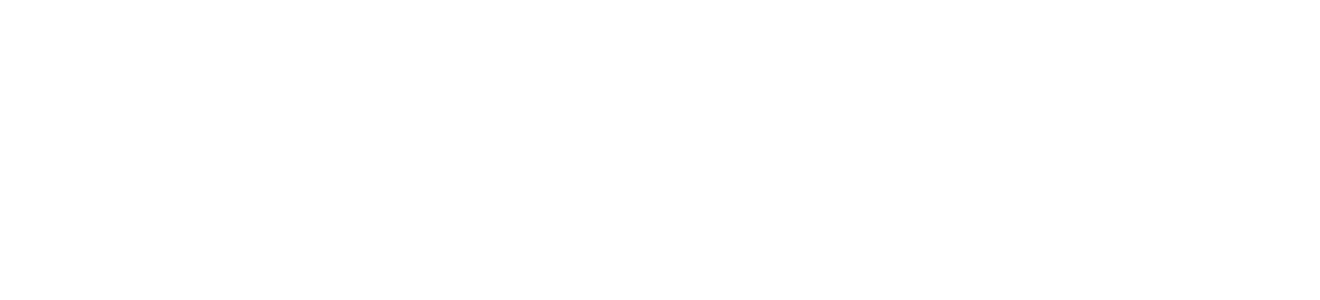
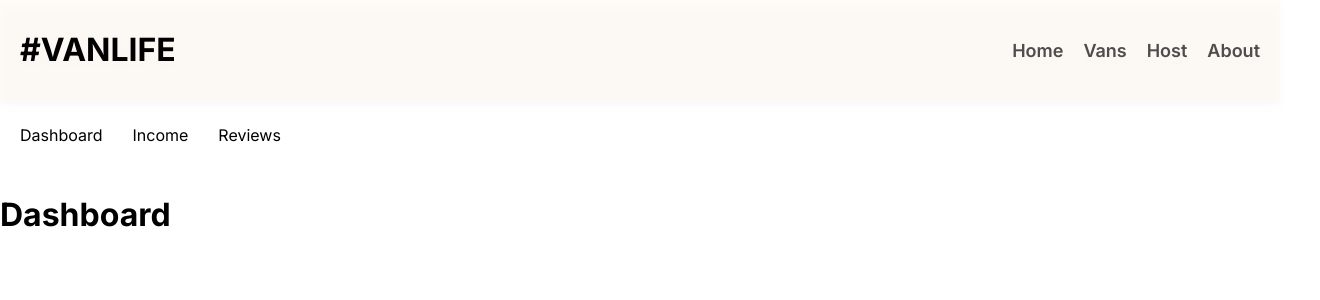
Before and after one commit to Stratoscaster/VanLife, a React (Vite) app: page /host/dashboard in a window 1280 px wide. Before the commit this address had no page. Shown: the top 300 px of the page, 1320 px wide, since content can reach past the window. Built offline with nearby package versions, Linux system fonts and the light colour scheme; what miragejs would draw is missing.

Commit message:
Dashboard setup

```diff
--- a/src/App.css
+++ b/src/App.css
@@ -1,3 +1,3 @@
 .app-container {
-	background-color: rgba(253, 232, 206, 0.1);
+	background-color: white;
 }
--- a/src/App.jsx
+++ b/src/App.jsx
@@ -5,9 +5,14 @@
 import {createGlobalStyle} from "styled-components"
 import './server.js'
 import Vans from "./components/Vans/Vans.jsx";
-import NavBar from "./components/NavBar/NavBar.jsx";
 import VanDetail from "./components/Vans/VanDetail/VanDetail.jsx";
 import Layout from './components/Layout/Layout.jsx'
+
+import HostLayout from "./components/Layout/HostLayout.jsx";
+import Dashboard from "./components/Host/Dashboard.jsx";
+import Income from "./components/Host/Income.jsx";
+import Reviews from "./components/Host/Reviews.jsx";
+
 
 const GlobalStyle = createGlobalStyle`
   body, .react-root {
@@ -33,6 +38,15 @@
 							   element={<About/>}/>
 						<Route path={"/vans"}
 							   element={<Vans/>}/>
+						<Route path={'/host'}
+							   element={<HostLayout/>}>
+							<Route path={'/host/income'}
+								   element={<Income/>}/>
+							<Route path={'/host/reviews'}
+								   element={<Reviews/>}/>
+							<Route path={'/host/dashboard'}
+								   element={<Dashboard/>}/>
+						</Route>
 						<Route path={"/vans/:id"}
 							   element={<VanDetail/>}/>
 					</Route>
--- /dev/null
+++ b/src/components/Host/Dashboard.css
@@ -0,0 +1,3 @@
+.DASH__page-container {
+	background-color: white;
+}
--- /dev/null
+++ b/src/components/Host/Dashboard.jsx
@@ -0,0 +1,10 @@
+import React from 'react';
+import {Outlet} from 'react-router-dom';
+import './Dashboard.css';
+export default function Dashboard() {
+	return (<>
+		<div className={'DASH__page-container'}>
+			<h1>Dashboard</h1>
+		</div>
+	</>);
+}
--- /dev/null
+++ b/src/components/Host/Income.css
@@ -0,0 +1,3 @@
+.INCOME__page-container {
+	background-color: white;
+}
--- /dev/null
+++ b/src/components/Host/Income.jsx
@@ -0,0 +1,9 @@
+import React from 'react';
+
+export default function Income() {
+	return (<>
+		<div className={'INCOME__page-container'}>
+			<h1>Income</h1>
+		</div>
+	</>);
+}
--- /dev/null
+++ b/src/components/Host/Reviews.css
@@ -0,0 +1,3 @@
+.REVIEWS__page-container {
+	background-color: white;
+}
--- /dev/null
+++ b/src/components/Host/Reviews.jsx
@@ -0,0 +1,9 @@
+import React from 'react';
+import './Reviews.css'
+export default function Reviews() {
+	return (<>
+		<div className={'REVIEWS__page-container'}>
+			<h1>Reviews</h1>
+		</div>
+	</>);
+}
--- /dev/null
+++ b/src/components/Layout/HostLayout.css
@@ -0,0 +1,14 @@
+.HLAYOUT__navbar-container {
+	min-width: 100vw;
+	min-height: 30px;
+	padding: 20px;
+	display: flex;
+	flex-direction: column;
+	justify-content: center;
+}
+
+.HLAYOUT__nav-items-container {
+	display: flex;
+	flex-direction: row;
+	gap: 30px;
+}
--- /dev/null
+++ b/src/components/Layout/HostLayout.jsx
@@ -0,0 +1,18 @@
+import React from 'react';
+import {Link, Outlet} from 'react-router-dom';
+import './HostLayout.css'
+
+export default function HostLayout() {
+	return (
+		<>
+			<div className={'HLAYOUT__navbar-container'}>
+				<div className={'HLAYOUT__nav-items-container'}>
+					<Link to={'/host/dashboard'}>Dashboard</Link>
+					<Link to={'/host/income'}>Income</Link>
+					<Link to={'/host/reviews'}>Reviews</Link>
+				</div>
+			</div>
+			<Outlet/>
+		</>
+	);
+}
--- a/src/components/NavBar/NavBar.css
+++ b/src/components/NavBar/NavBar.css
@@ -21,7 +21,7 @@
 	display: flex;
 	flex-direction: column;
 	justify-content: center;
-	background-color: #FFF7ED;
+	background-color: rgba(255, 247, 237, 0.5);
 	height: 100px;
 	padding-inline: 20px;
 	filter: drop-shadow(0px 5px 5px rgba(0,0,0, 0.05));
--- a/src/components/NavBar/NavBar.jsx
+++ b/src/components/NavBar/NavBar.jsx
@@ -8,12 +8,13 @@
 			<span>
 				<h1>#VANLIFE</h1>
 				<div className={"navbar-items-container"}>
-
 					<nav>
 						<Link to={"/"}>Home</Link>
 						<Link to={'/vans'}>Vans</Link>
+						<Link to={'/host/dashboard'}>Host</Link>
+						{/*<Link to={'/host/income'}>Income</Link>*/}
+						{/*<Link to={'/host/reviews'}>Reviews</Link>*/}
 						<Link to={"/about"}>About</Link>
-
 					</nav>
 				</div>
 			</span>
```
